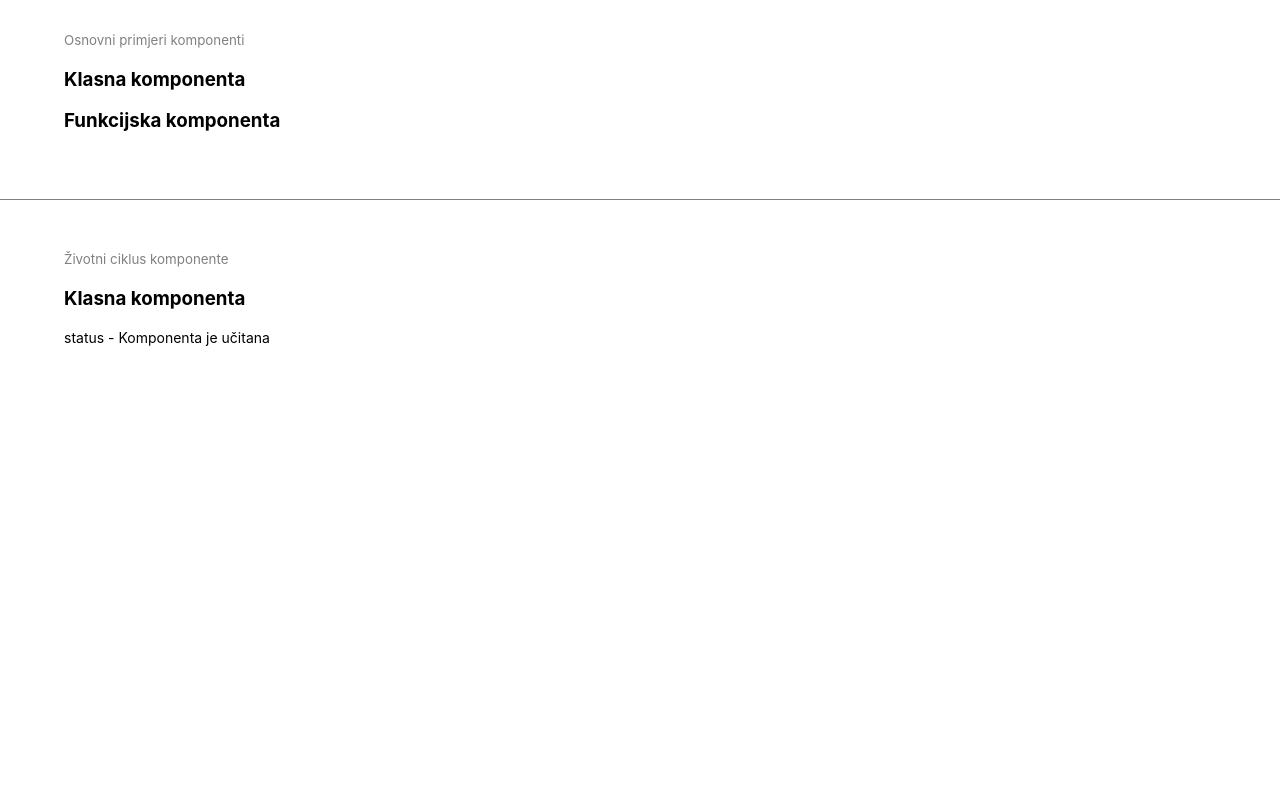
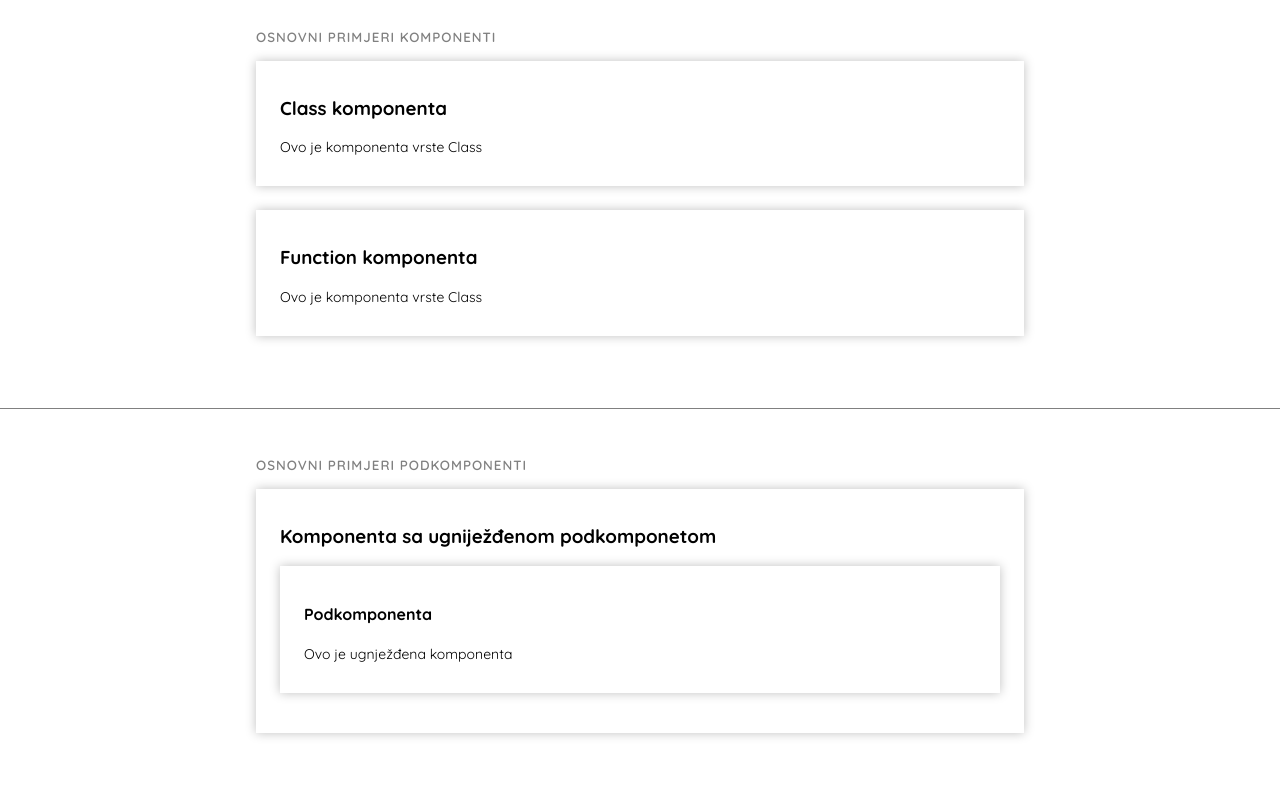
Before and after one commit to nmilic96/diplomski_rad, a React (Create React App) app: page / in a window 1280 px wide. Shown: the part 820-1620 px from the top of the page. Before the commit the page ends 1228 px from the top, so only its background shows below. Built offline with nearby package versions, Linux system fonts and the light colour scheme.

Commit message:
Reorganize components and add some styling

```diff
--- a/src/App.css
+++ b/src/App.css
@@ -1,9 +1,34 @@
+@import url('https://fonts.googleapis.com/css2?family=Quicksand:wght@400;600;700&display=swap');
+
 .App {
   text-align: left;
+  font-family: 'Quicksand', sans-serif;
+}
+
+h1 {
+  font-weight: 700;
+}
+
+h2 {
+  font-weight: 500;
 }
 
 p {
   font-size: 14px;
+}
+
+small {
+  display: block;
+  margin-bottom: 1rem;
+  text-transform: uppercase;
+  letter-spacing: 1px;
+  font-weight: 600;
+}
+
+.component {
+  box-shadow: 0px 0px 10px rgba(0, 0, 0, 0.25);
+  padding: 1rem 1.5rem;
+  margin-bottom: 1.5rem;
 }
 
 .App-logo {
@@ -42,7 +67,7 @@ p {
 }
 
 section {
-  padding: 3rem 4rem;
+  padding: 3rem 20%;
   border-top: 1px solid gray;
 }
 
--- a/src/App.js
+++ b/src/App.js
@@ -1,8 +1,9 @@
 import React from 'react';
 import './App.css';
-import KlasnaKomponenta from './components /class_component';
-import FunkcijskaKomponenta from './components /function_component';
-import KlasnaKomponentaLifeCycle from './components /class_component_lifecycle';
+import KlasnaKomponenta from './components/basic_examples/class_component';
+import FunkcijskaKomponenta from './components/basic_examples/function_component';
+import KlasnaKomponentaLifeCycle from './components/basic_examples/class_component_lifecycle';
+import NestedComponentExample from './components/basic_examples/nesting_example';
 
 function App() {
   return (
@@ -12,14 +13,21 @@ function App() {
         <h2>Nikola Milić</h2>
       </header>
       <article>
+        {/* Basic examples */}
         <section>
           <small>Osnovni primjeri komponenti</small>
-          <KlasnaKomponenta />
-          <FunkcijskaKomponenta />
+          <KlasnaKomponenta value="Props klasne komponente" />
+          <FunkcijskaKomponenta value="Props function komponente" />
         </section>
+        {/* Nesting examples */}
+        <section>
+          <small>Osnovni primjeri podkomponenti</small>
+          <NestedComponentExample value="Props 	 komponente" />
+        </section>
+        {/* Lifecylce examples */}
         <section>
           <small>Životni ciklus komponente</small>
-          <KlasnaKomponentaLifeCycle />
+          <KlasnaKomponentaLifeCycle value={"Props lifecycle class komponente"} />
         </section>
       </article>
     </div>
--- a/src/components /class_component.jsx
+++ /dev/null
@@ -1,13 +0,0 @@
-import React, { Component } from 'react';
-
-class KlasnaKomponenta extends Component {
-	render() {
-		return (
-			<div>
-				<h3>Klasna komponenta</h3>
-			</div>
-		);
-	}
-}
-
-export default KlasnaKomponenta;
--- a/src/components /function_component.jsx
+++ /dev/null
@@ -1,11 +0,0 @@
-import React from 'react'
-
-function FunkcijskaKomponenta() {
-	return (
-		<div>
-			<h3>Funkcijska komponenta</h3>
-		</div>
-	)
-}
-
-export default FunkcijskaKomponenta
--- /dev/null
+++ b/src/components/basic_examples/class_component.jsx
@@ -0,0 +1,14 @@
+import React, { Component } from 'react';
+
+class ClassComponent extends Component {
+	render() {
+		return (
+			<div className="component">
+				<h3>Class komponenta</h3>
+				<p>Ovo je komponenta vrste Class</p>
+			</div>
+		);
+	}
+}
+
+export default ClassComponent;
--- a/src/components /class_component_lifecycle.jsx
+++ b/src/components/basic_examples/class_component_lifecycle.jsx
@@ -1,30 +1,29 @@
 import React, { Component } from 'react';
 
-class KlasnaKomponentaLifeCycle extends Component {
-
-	constructor() {
-		super();
+class ClassComponentLifecycle extends Component {
+	constructor(props) {
+		super(props);
 		this.state = {
 			mounted: false
-		}
+		};
 	}
 
 	componentDidMount() {
-		this.setState({mounted: true})
+		this.setState({ mounted: true });
 	}
 
 	render() {
 		if (this.state.mounted) {
 			return (
-				<div>
+				<div className="component">
 					<h3>Klasna komponenta</h3>
 					<p>status - Komponenta je učitana</p>
 				</div>
 			);
 		} else {
-			return <div>Učitavanje komponente</div>
+			return null;
 		}
 	}
 }
 
-export default KlasnaKomponentaLifeCycle;
+export default ClassComponentLifecycle;
--- /dev/null
+++ b/src/components/basic_examples/function_component.jsx
@@ -0,0 +1,13 @@
+import React from 'react'
+
+function FunctionComponent() {
+	console.log('render - funkcijska komponenta')
+	return (
+		<div className="component">
+			<h3>Function komponenta</h3>
+			<p>Ovo je komponenta vrste Class</p>
+		</div>
+	)
+}
+
+export default FunctionComponent
--- /dev/null
+++ b/src/components/basic_examples/nesting_example.jsx
@@ -0,0 +1,15 @@
+import React, { Component } from 'react';
+import SubComponent from './subcomponent';
+
+class NestedComponentExample extends Component {
+	render() {
+		return (
+			<div className="component">
+				<h3>Komponenta sa ugniježđenom podkomponetom</h3>
+				<SubComponent parent={'Class komponenta'}/>
+			</div>
+		);
+	}
+}
+
+export default NestedComponentExample;
--- /dev/null
+++ b/src/components/basic_examples/subcomponent.jsx
@@ -0,0 +1,12 @@
+import React from 'react';
+
+const SubComponent = (props) => {
+	return (
+		<div className="component">
+			<h4>Podkomponenta</h4>
+			<p>Ovo je ugnježđena komponenta</p>
+		</div>
+	);
+};
+
+export default SubComponent;
```
Also changed, not shown: src/components/basic_examples/interaction_example.jsx (added, +31 -0 lines).
